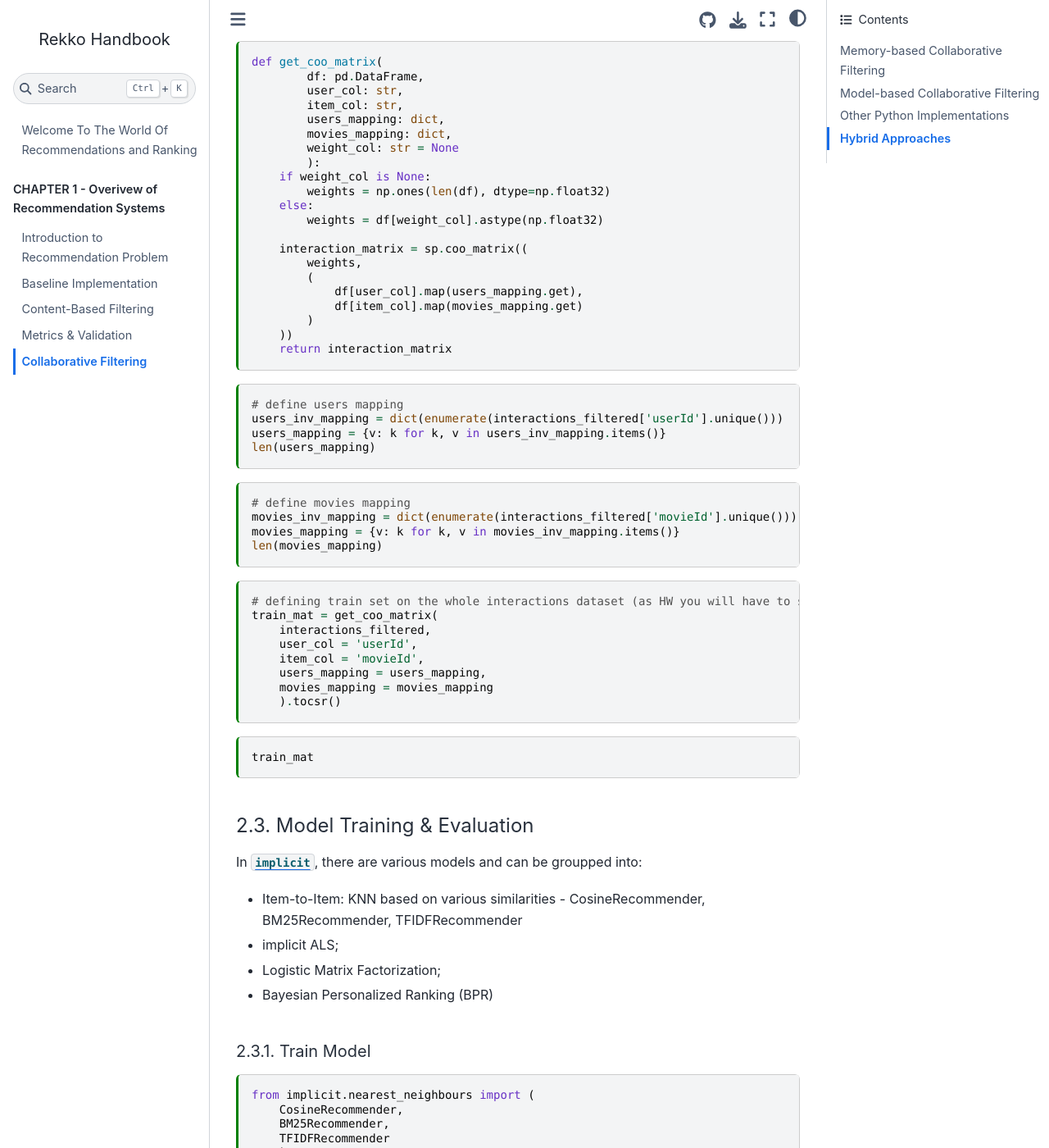
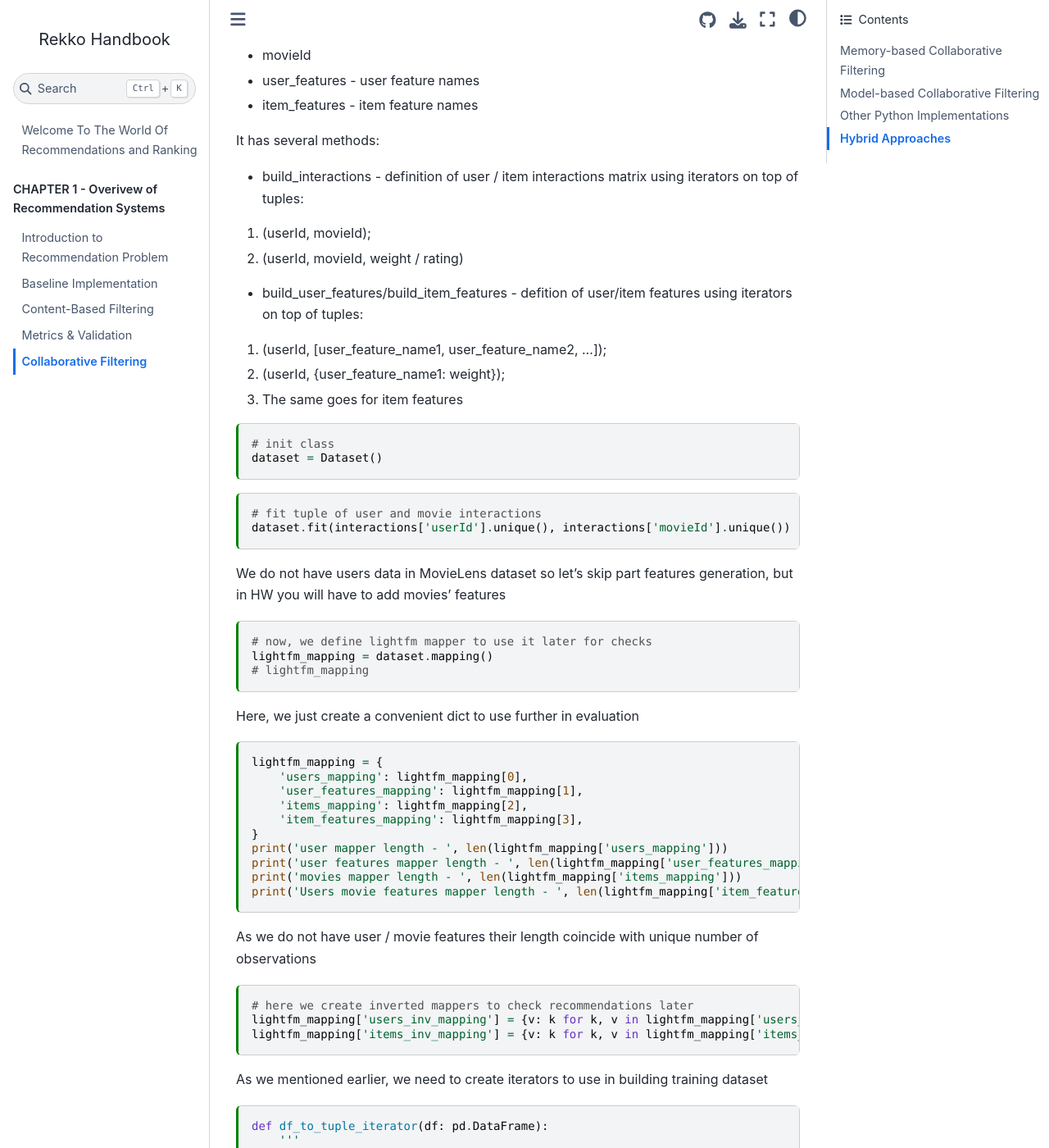
Before and after one commit to kshurik/rekkobook, a Jupyter Book: the page built from docs/chapter1/collab_filter.md, in a window 1280 px wide and 1400 px high, scrolled down 6559 px. Shown: the whole window at 82% size. Built offline with Jupyter Book 1.0.4 settings and Sphinx 7.4.7 and the Sphinx Book theme 1.1.4, drawn with Linux system fonts in a browser that asks for light colours; some of the changed text lies outside the part shown.

Commit message:
Revert "changed tutorial in markdown to implicit"
This reverts commit 9341f158f687dbf94871378c40301d24c587b185.

````diff
--- a/docs/chapter1/collab_filter.md
+++ b/docs/chapter1/collab_filter.md
@@ -231,109 +231,169 @@ interactions_filtered = interactions.loc[interactions['movieId'].isin(movies_met
 print(interactions.shape, interactions_filtered.shape)
 ```
 
-#### 2.2 Data preparation
-To use implicit kNN method `fit` we need a sparse matrix in COOrdinate format. To achieve that we will use `scipy.sparse.coo_matrix` from scipy;
 
 ```{code-cell} ipython3
-def get_coo_matrix(
-        df: pd.DataFrame,
-        user_col: str,
-        item_col: str,
-        users_mapping: dict,
-        movies_mapping: dict,
-        weight_col: str = None
-        ):
-    if weight_col is None:
-        weights = np.ones(len(df), dtype=np.float32)
-    else:
-        weights = df[weight_col].astype(np.float32)
+```
 
-    interaction_matrix = sp.coo_matrix((
-        weights,
-        (
-            df[user_col].map(users_mapping.get),
-            df[item_col].map(movies_mapping.get)
-        )
-    ))
-    return interaction_matrix
+#### 2.2 Data preparation using LightFM Dataset
+To use this class we need the in the following format:
+- userId
+- movieId
+- user_features - user feature names
+- item_features - item feature names
+
+It has several methods:
+- build_interactions - definition of user / item interactions matrix using iterators on top of tuples:
+1. (userId, movieId);
+2. (userId, movieId, weight / rating)
+- build_user_features/build_item_features - defition of user/item features using iterators on top of tuples:
+1. (userId, [user_feature_name1, user_feature_name2, ...]);
+2. (userId, {user_feature_name1: weight});
+3. The same goes for item features
+
+```{code-cell} ipython3
+# init class
+dataset = Dataset()
 ```
 
 ```{code-cell} ipython3
-# define users mapping
-users_inv_mapping = dict(enumerate(interactions_filtered['userId'].unique()))
-users_mapping = {v: k for k, v in users_inv_mapping.items()}
-len(users_mapping)
+# fit tuple of user and movie interactions
+dataset.fit(interactions['userId'].unique(), interactions['movieId'].unique())
+```
+We do not have users data in MovieLens dataset so let's skip part features generation, but in HW you will have to
+add movies' features
+
+```{code-cell} ipython3
+# now, we define lightfm mapper to use it later for checks
+lightfm_mapping = dataset.mapping()
+# lightfm_mapping
+```
+Here, we just create a convenient dict to use further in evaluation
+```{code-cell} ipython3
+lightfm_mapping = {
+    'users_mapping': lightfm_mapping[0],
+    'user_features_mapping': lightfm_mapping[1],
+    'items_mapping': lightfm_mapping[2],
+    'item_features_mapping': lightfm_mapping[3],
+}
+print('user mapper length - ', len(lightfm_mapping['users_mapping']))
+print('user features mapper length - ', len(lightfm_mapping['user_features_mapping']))
+print('movies mapper length - ', len(lightfm_mapping['items_mapping']))
+print('Users movie features mapper length - ', len(lightfm_mapping['item_features_mapping']))
+```
+As we do not have user / movie features their length coincide with unique number of observations
+
+```{code-cell} ipython3
+# here we create inverted mappers to check recommendations later
+lightfm_mapping['users_inv_mapping'] = {v: k for k, v in lightfm_mapping['users_mapping'].items()}
+lightfm_mapping['items_inv_mapping'] = {v: k for k, v in lightfm_mapping['items_mapping'].items()}
 ```
 
+As we mentioned earlier, we need to create iterators to use in building training dataset
+
 ```{code-cell} ipython3
-# define movies mapping
-movies_inv_mapping = dict(enumerate(interactions_filtered['movieId'].unique()))
-movies_mapping = {v: k for k, v in movies_inv_mapping.items()}
-len(movies_mapping)
+def df_to_tuple_iterator(df: pd.DataFrame):
+    '''
+    :df: pd.DataFrame, interactions dataframe
+    returs iterator
+    '''
+    return zip(*df.values.T)
+
+def concat_last_to_list(t):
+    return (t[0], list(t[1:])[0])
+
+def df_to_tuple_list_iterator(df):
+    return map(concat_last_to_list, zip(*df.values.T))
 ```
 
 ```{code-cell} ipython3
 # defining train set on the whole interactions dataset (as HW you will have to split into test and train for evaluation)
-train_mat = get_coo_matrix(
-    interactions_filtered,
-    user_col = 'userId',
-    item_col = 'movieId',
-    users_mapping = users_mapping,
-    movies_mapping = movies_mapping
-    ).tocsr()
+train_mat, train_mat_weights = dataset.build_interactions(df_to_tuple_iterator(interactions_filtered[['userId', 'movieId']]))
 ```
 
 ```{code-cell} ipython3
 train_mat
 ```
 
+```{code-cell} ipython3
+train_mat_weights
+```
+
 #### 2.3. Model Training & Evaluation
-In [`implicit`](https://pypi.org/project/implicit/), there are various models and can be groupped into:
-- Item-to-Item: KNN based on various similarities - CosineRecommender, BM25Recommender, TFIDFRecommender
-- implicit ALS;
-- Logistic Matrix Factorization;
-- Bayesian Personalized Ranking (BPR)
 ##### 2.3.1. Train Model
 
 ```{code-cell} ipython3
-from implicit.nearest_neighbours import (
-    CosineRecommender,
-    BM25Recommender,
-    TFIDFRecommender
+# set default params
+NO_COMPONENTS = 64
+LEARNING_RATE = .03
+LOSS = 'warp'
+MAX_SAMPLED = 5
+RANDOM_STATE = 42
+EPOCHS = 20
+```
+
+```{code-cell} ipython3
+# init model
+lfm_model = LightFM(
+    no_components = NO_COMPONENTS,
+    learning_rate = LEARNING_RATE,
+    loss = LOSS,
+    max_sampled = MAX_SAMPLED,
+    random_state = RANDOM_STATE
     )
 ```
-Note that in item-to-item models we need to provide matrix in the form of item-user by transposing initial COO matrix user-item
+
 ```{code-cell} ipython3
-# fit the model
-cosine_model = CosineRecommender(K = 20)
-cosine_model.fit(train_mat.T)
+# execute training
+for _ in tqdm_notebook(range(EPOCHS), total = EPOCHS):
+    lfm_model.fit_partial(
+        train_mat,
+        num_threads = 4
+    )
 ```
+
 ##### 2.3.2. Evaluate the Model
 
 ```{code-cell} ipython3
 # let's make sense-check
 top_N = 10
-user_id = interactions_filtered['userId'].iloc[0]
-row_id = users_mapping[user_id]
+user_id = interactions['userId'][0]
+row_id = lightfm_mapping['users_mapping'][user_id]
 print(f'Rekko for user {user_id}, row number in matrix - {row_id}')
 ```
 
 ```{code-cell} ipython3
-# crate mapper for movieId and title names
-movie_name_mapper = dict(zip(movies_metadata['id'], movies_metadata['original_title']))
+all_cols = list(lightfm_mapping['items_mapping'].values())
+len(all_cols)
 ```
 
 ```{code-cell} ipython3
-recs = cosine_model.recommend(
+# get predictions
+pred = lfm_model.predict(
     row_id,
-    train_mat,
-    N = top_N,
-    filter_already_liked_items = True
-    )
-recs = pd.DataFrame(recs).T.rename(columns = {0: 'col_id', 1: 'similarity'})
-recs['inv_movie_id'] = recs['col_id'].astype(int)
-recs['movieId'] = recs['inv_movie_id'].map(movies_inv_mapping.get)
-recs['title'] = recs['movieId'].map(movie_name_mapper)
+    all_cols,
+    num_threads = 4)
+pred, pred.shape
+```
+Here, get indicices in matrix for top movie recommendations
+```{code-cell} ipython3
+top_cols = np.argpartition(pred, -np.arange(top_N))[-top_N:][::-1]
+top_cols
+```
+Next, we can look at their lfm scores
+```{code-cell} ipython3
+pred[top_cols]
+```
+Now, we move on to look at recommended movies for a given user
+```{code-cell} ipython3
+# crate mapper for movieId and title names
+item_name_mapper = dict(zip(movies_metadata['id'], movies_metadata['original_title']))
+```
+
+```{code-cell} ipython3
+recs = pd.DataFrame({'col_id': top_cols})
+recs['movieId'] = recs['col_id'].map(lightfm_mapping['items_inv_mapping'].get).astype(str)
+recs['title'] = recs['movieId'].map(item_name_mapper)
 recs
 ```
 
````
Also changed, not shown: 1 other file.
